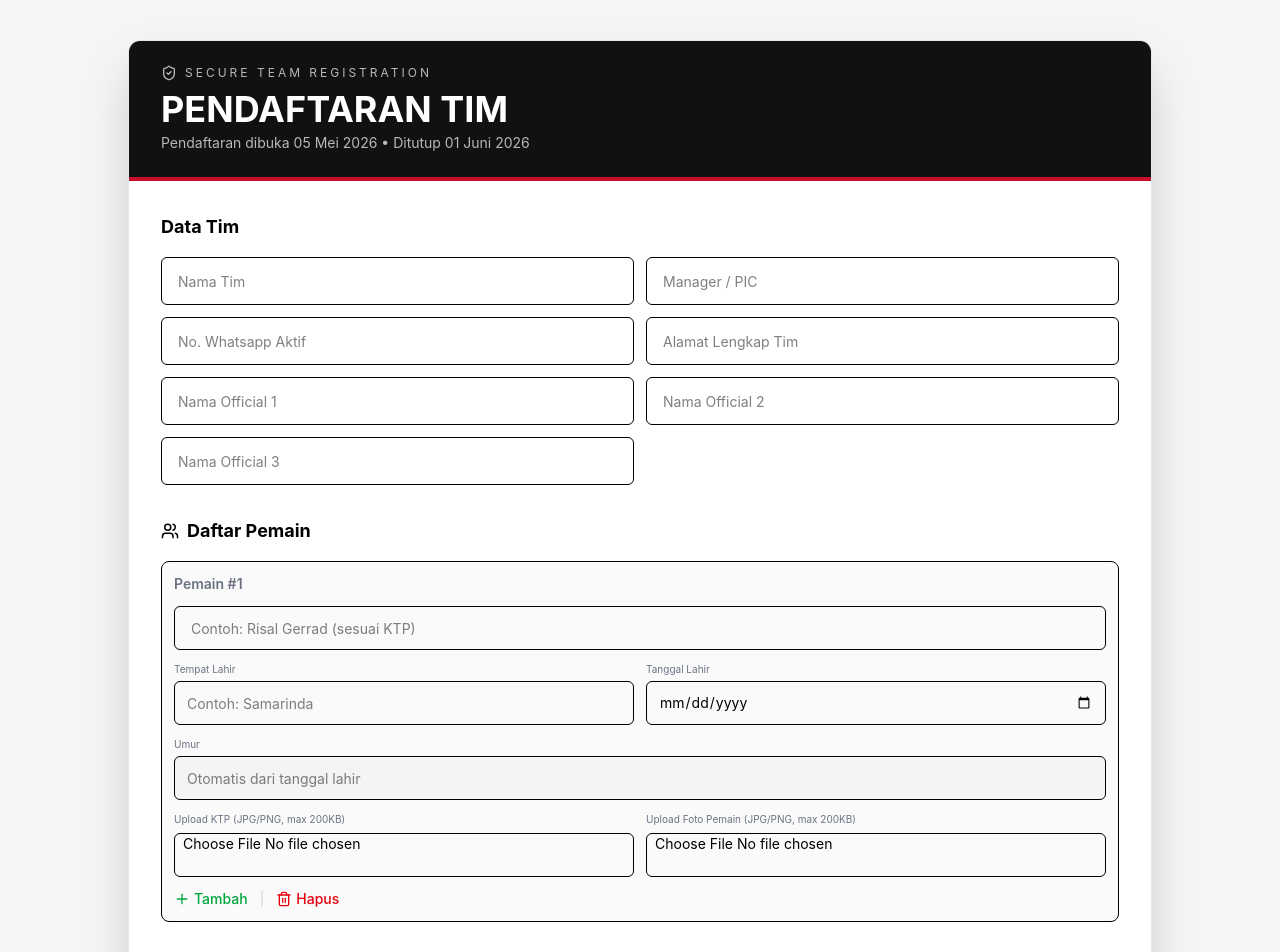
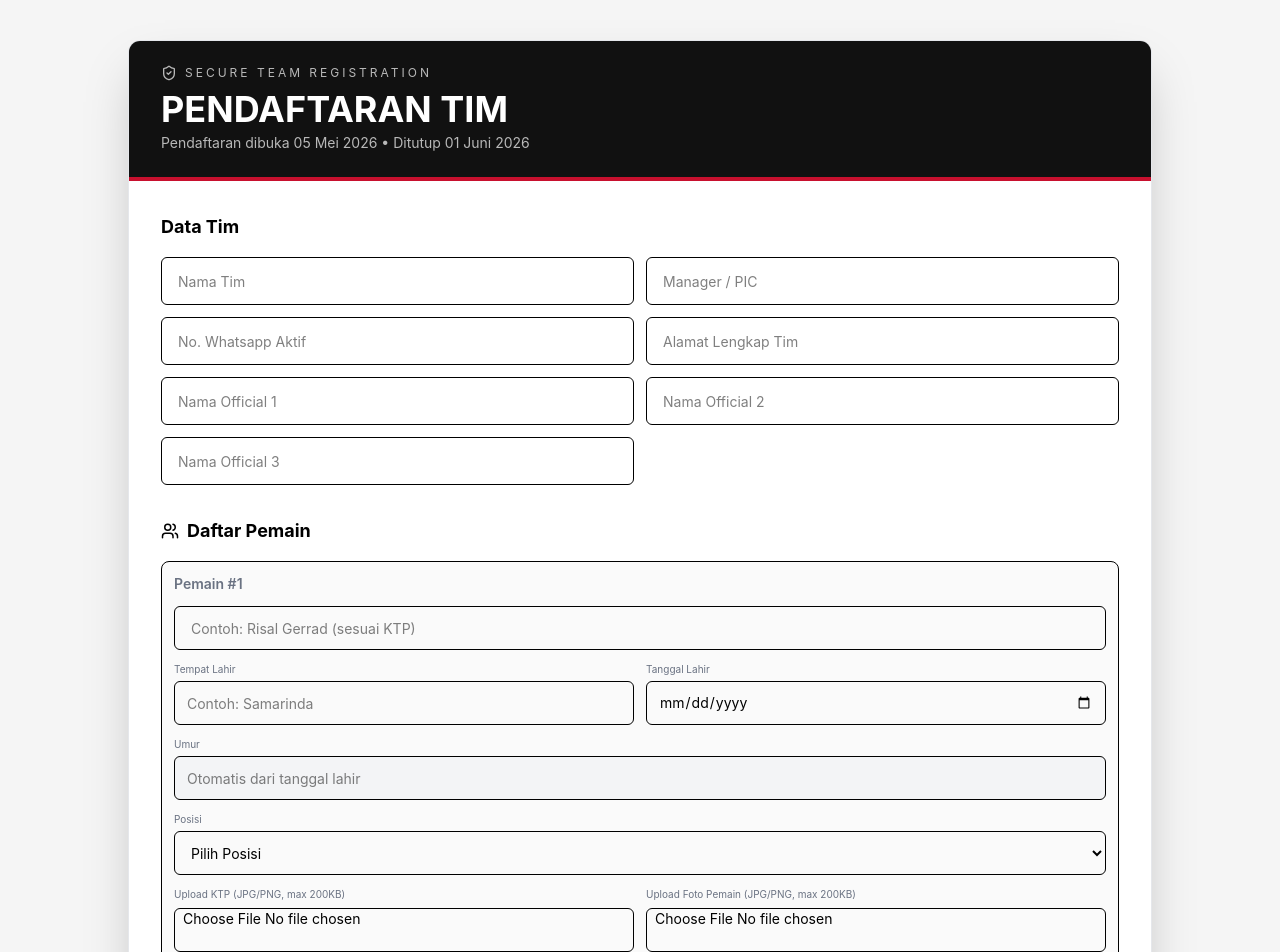
Before and after one commit to revicidigiworks/wcs-borneo-anfield, a React (Vite) app: page /register in a window 1280 px wide. Shown: the top 952 px of the page. Built offline with nearby package versions, Linux system fonts and the light colour scheme.

Commit message:
init: tournament system + cloudinary + pdf export

```diff
--- a/src/pages/Edit.jsx
+++ b/src/pages/Edit.jsx
@@ -233,7 +233,7 @@
           pob: sanitizeText(p.pob),
           dob: p.dob,
           age: calcAge(p.dob),
-
+position: p.position || "",
           ktp: p.ktp || "",
           photo: p.photo || "",
         }));
@@ -397,6 +397,21 @@
                               className="border rounded-md px-3 h-10 text-xs bg-gray-100 w-full"
                             />
                           </div>
+                          <div>
+  <p className="text-[10px] text-gray-500 mb-1">Posisi</p>
+  <select
+    value={p.position || ""}
+    disabled={locked}
+    onChange={(e) => handlePlayerChange(i, "position", e.target.value)}
+    className="border rounded-md px-3 h-10 text-xs w-full"
+  >
+    <option value="">Pilih Posisi</option>
+    <option value="Kiper">Kiper</option>
+    <option value="Belakang">Belakang</option>
+    <option value="Tengah">Tengah</option>
+    <option value="Depan">Depan</option>
+  </select>
+</div>
                           <div className="flex gap-3 flex-wrap">
 
                             {p.ktp && (
--- a/src/pages/Register.jsx
+++ b/src/pages/Register.jsx
@@ -40,6 +40,7 @@ export default function Register() {
     pob: "",
     dob: "",
     age: "",
+    position: "", // 🔥 TAMBAH INI
     ktp: null,
     photo: null,
   },
@@ -99,6 +100,7 @@ export default function Register() {
       pob: "",
       dob: "",
       age: "",
+      position: "", // 🔥 WAJIB
       ktp: null,
       photo: null,
     },
@@ -153,6 +155,8 @@ export default function Register() {
       const age = calcAge(p.dob);
       if (age < 17 || age > 50)
         return alert(`Usia pemain ke-${i + 1} harus 17 - 50 tahun`), false;
+      if (!p.position)
+  return alert(`Posisi pemain ke-${i + 1} wajib diisi`), false;
 
       if (!p.ktp) return alert(`KTP pemain ke-${i + 1} wajib upload`), false;
       if (!p.photo) return alert(`Foto pemain ke-${i + 1} wajib upload`), false;
@@ -254,6 +258,7 @@ export default function Register() {
           pob: sanitizeText(p.pob),
           dob: p.dob,
           age: calcAge(p.dob),
+          position: p.position,
           ktp: ktpUrl,
           photo: photoUrl,
         });
@@ -378,6 +383,20 @@ export default function Register() {
                       className="border rounded-md px-3 h-11 text-sm bg-gray-100 w-full"
                     />
                   </div>
+                  <div>
+  <p className="text-[10px] text-gray-500 mb-1">Posisi</p>
+  <select
+    value={p.position}
+    onChange={(e) => handlePlayerChange(i, "position", e.target.value)}
+    className="border rounded-md px-3 h-11 text-sm w-full"
+  >
+    <option value="">Pilih Posisi</option>
+    <option value="Kiper">Kiper</option>
+    <option value="Belakang">Belakang</option>
+    <option value="Tengah">Tengah</option>
+    <option value="Depan">Depan</option>
+  </select>
+</div>
                   <div className="grid grid-cols-1 md:grid-cols-2 gap-3">
 
                     <div>
--- a/src/pages/admin/Dashboard.jsx
+++ b/src/pages/admin/Dashboard.jsx
@@ -56,6 +56,7 @@ export default function Dashboard() {
       name: "",
       pob: "",
       dob: "",
+      position: "",
       photo: "",   // 🔥 WAJIB
       ktp: ""      // optional
     };
@@ -274,6 +275,17 @@ export default function Dashboard() {
                         </button>
                       </div>
                       <div className="space-y-3">
+                        {p.position && (
+  <span className={`
+    inline-block text-[10px] font-bold px-2 py-1 rounded
+    ${p.position === "Kiper" && "bg-blue-100 text-blue-700"}
+    ${p.position === "Belakang" && "bg-red-100 text-red-700"}
+    ${p.position === "Tengah" && "bg-yellow-100 text-yellow-800"}
+    ${p.position === "Depan" && "bg-green-100 text-green-700"}
+  `}>
+    {p.position}
+  </span>
+)}
                         <input
                           placeholder="Nama Lengkap"
                           value={p.name}
@@ -295,6 +307,19 @@ export default function Dashboard() {
                             className="w-full border-b border-gray-100 focus:border-red-500 outline-none py-1 text-xs"
                           />
                         </div>
+
+                        {/* 🔥 POSISI */}
+                        <select
+                          value={p.position || ""}
+                          onChange={(e) => updatePlayer(i, "position", e.target.value)}
+                          className="w-full border-b border-gray-100 focus:border-red-500 outline-none py-1 text-xs"
+                        >
+                          <option value="">Pilih Posisi</option>
+                          <option value="Kiper">Kiper</option>
+                          <option value="Belakang">Belakang</option>
+                          <option value="Tengah">Tengah</option>
+                          <option value="Depan">Depan</option>
+                        </select>
 
                         <div className="flex gap-3">
 
```
Lines whose indentation alone changed are shown as unchanged.
